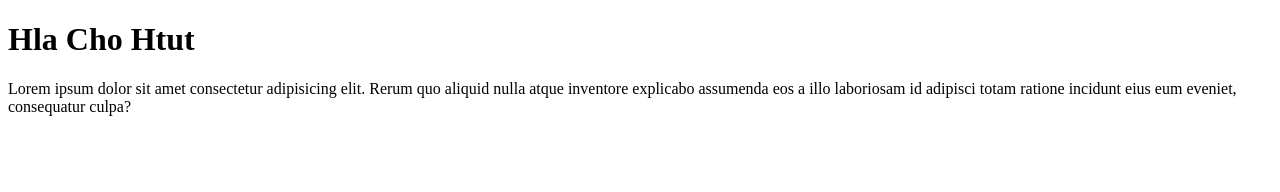
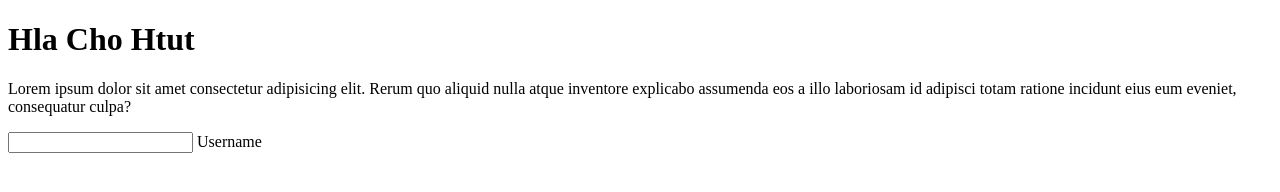
Before and after one commit to hchtut/HlaChoHtut, a plain HTML site: page index.html in a window 1280 px wide. Drawn offline with Linux system fonts and the light colour scheme.

Commit message:
Add Input

```diff
--- a/index.html
+++ b/index.html
@@ -11,5 +11,7 @@
     <p>
         Lorem ipsum dolor sit amet consectetur adipisicing elit. Rerum quo aliquid nulla atque inventore explicabo assumenda eos a illo laboriosam id adipisci totam ratione incidunt eius eum eveniet, consequatur culpa?
     </p>
+    <input type="text">
+    <label for="text">Username</label>
 </body>
 </html>
```
